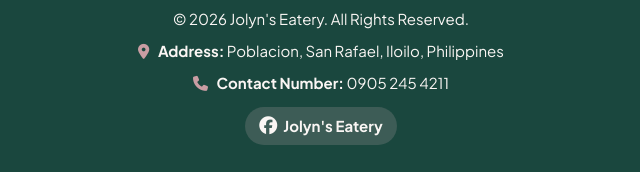
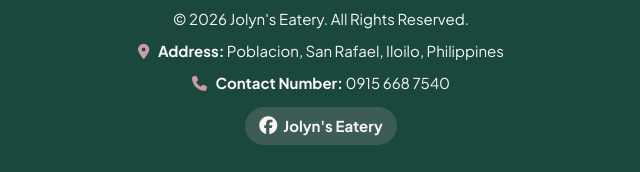
Before and after one commit to Psychreez/Jolyn-s-Eatery, a plain HTML site: page gallery.html in a window 1280 px wide. Shown: the part 2764-2936 px from the top of the page, 319-959 px from the left. Drawn offline with Linux system fonts and the light colour scheme.

Commit message:
Update gallery.html

```diff
--- a/gallery.html
+++ b/gallery.html
@@ -409,7 +409,7 @@
         <p>
             <i class="fa-solid fa-phone" aria-hidden="true"></i>
             <strong>Contact Number:</strong>
-            0905 245 4211
+            0915 668 7540
         </p>
 
         <p>
```
